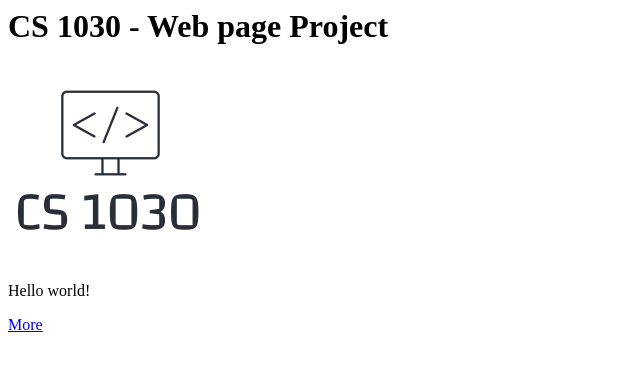
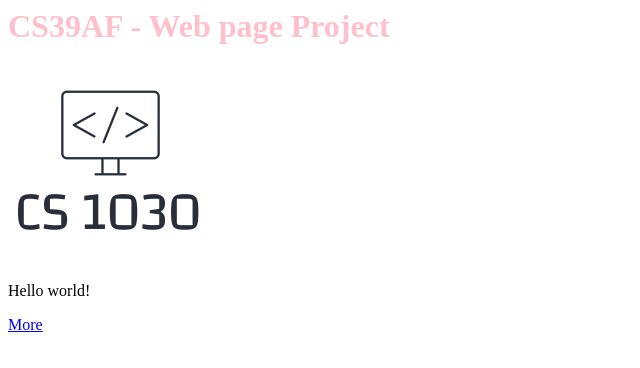
Before and after one commit to emi-mii/WebPage, a plain HTML site: page index.html in a window 1280 px wide. Shown: the whole page, without its empty margins (0-640 px from the left). Drawn offline with Linux system fonts and the light colour scheme.

Commit message:
Update index.html

```diff
--- a/index.html
+++ b/index.html
@@ -2,11 +2,11 @@
   <head>
     <title>CS 1030 Web Page Project</title>
     <!-- Replace the content in the following line with your name. -->
-    <meta name="author" content="REPLACE WITH YOUR NAME">
+    <meta name="author" content="Emily Melendez">
   </head>
   <body>
     <!-- Replace the lines in this body with your content. -->
-    <h1>CS 1030 - Web page Project</h1>
+    <h1 style="color:pink;">CS39AF - Web page Project</h1>
     <img src="logo.png">
     <p>Hello world!</p>
     <p><a href="secondpage.html">More</a></p>
```
